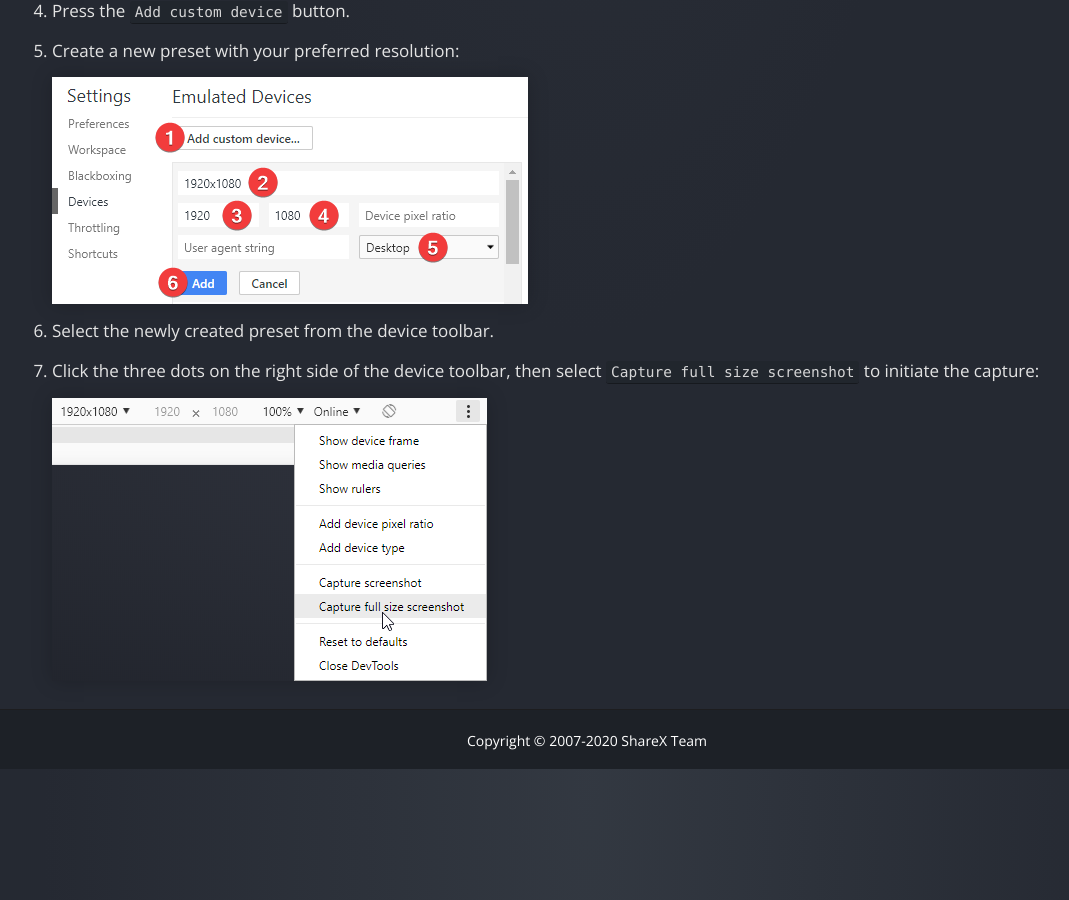
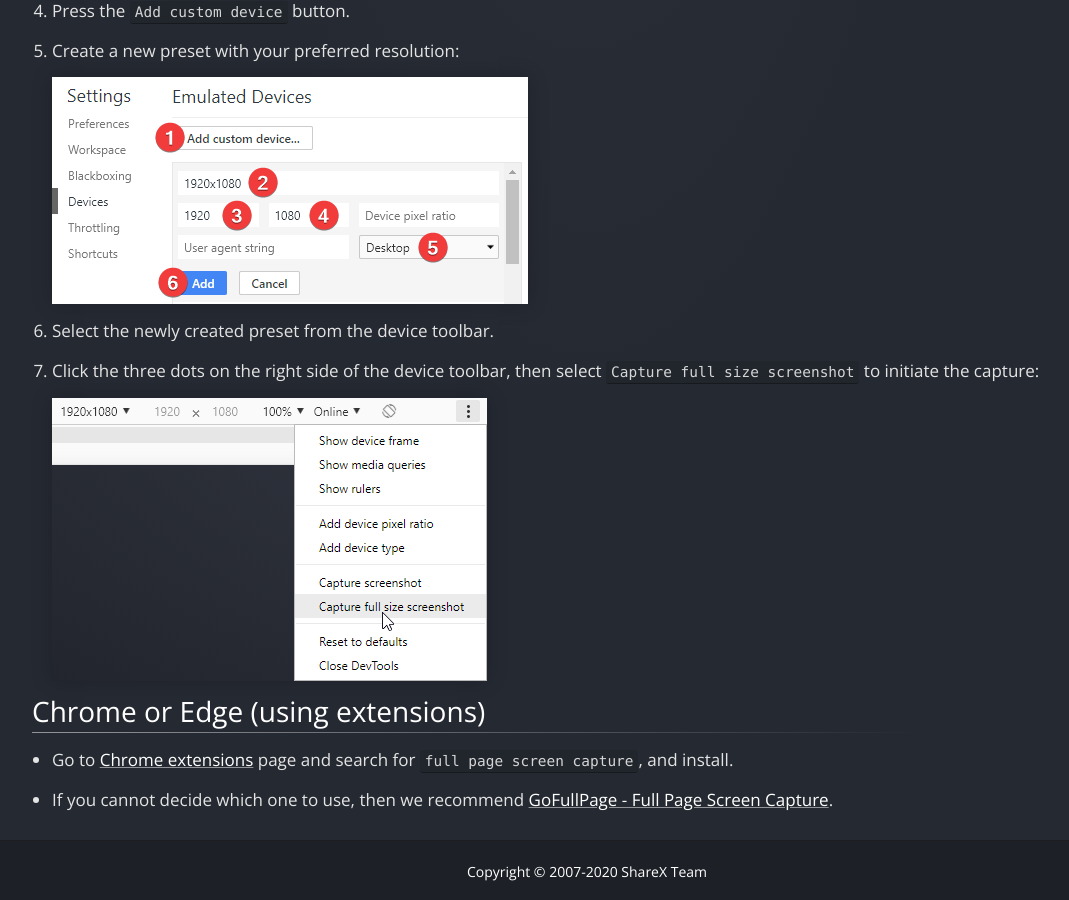
Before and after one commit to ShareX/sharex.github.io, a Jekyll site: the page built from docs/website-capture.md, in a window 1280 px wide and 900 px high, scrolled down 2090 px. Shown: the whole window, without its empty margins (53-1122 px from the left). Built offline with Jekyll 4.4.1, drawn with Linux system fonts in a browser that asks for light colours; before the commit the page ends 2859 px from its top, so only the background shows below that.

Commit message:
Added Chrome/Edge extension link

```diff
--- a/docs/website-capture.md
+++ b/docs/website-capture.md
@@ -56,3 +56,9 @@ If you want to take a full-page screen capture of a website, you can use the bui
 7. Click the three dots on the right side of the device toolbar, then select `Capture full size screenshot` to initiate the capture:
 
     ![](/img/ScreenshotWebsiteCaptureChromeAlternative4.png)
+
+## Chrome or Edge (using extensions)
+
+* Go to [Chrome extensions](https://console.aws.amazon.com/iam/home?#/policies) page and search for `full page screen capture`, and install.
+
+* If you cannot decide which one to use, then we recommend [GoFullPage - Full Page Screen Capture](https://chrome.google.com/webstore/detail/gofullpage-full-page-scre/fdpohaocaechififmbbbbbknoalclacl/related).
```
